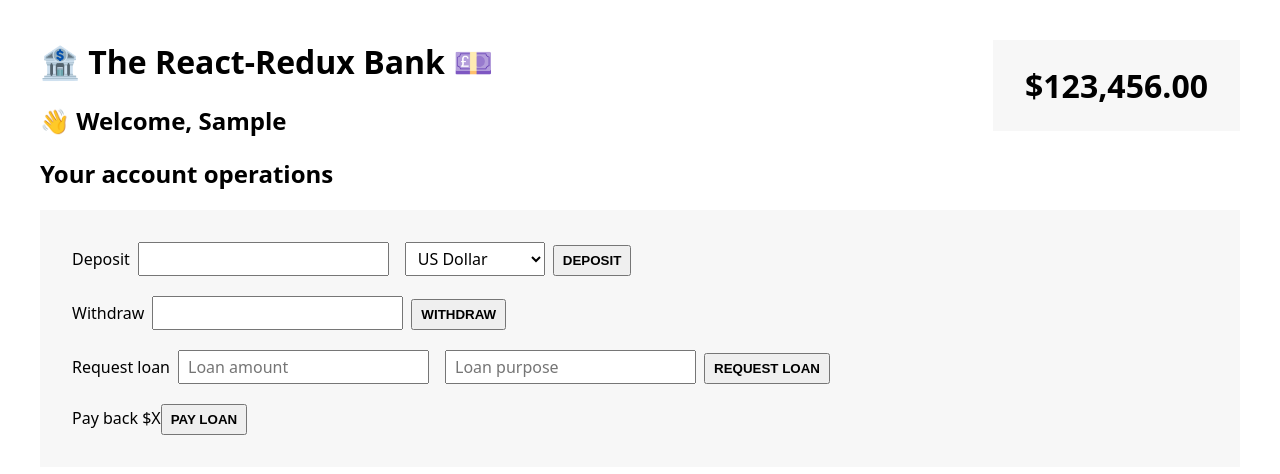
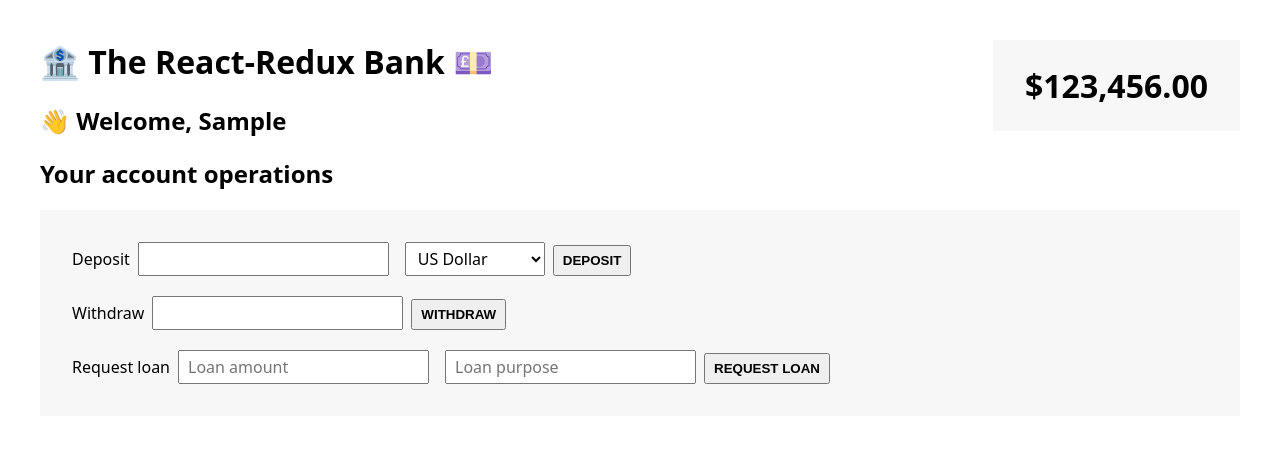
Before and after one commit to zeenat-abedin/redux-intro, a React (Create React App) app: page / in a window 1280 px wide. Both pictures are taken after typing "Sample", "Sample" into the empty fields and a click on the button "CREATE NEW CUSTOMER". Shown: the top 474 px of the page. Built offline with nearby package versions, Linux system fonts and the light colour scheme.

Commit message:
Update account operations component.
- Use `balance` from the store instead of the entire `account` object.
- Add `loanPurpose` to the state.
- Update the `handleRequestLoan` button to also set the `loanPurpose` state.
- Add a new button to pay back the loan.

```diff
--- a/src/features/accounts/AccountOperations.js
+++ b/src/features/accounts/AccountOperations.js
@@ -10,8 +10,8 @@ function AccountOperations() {
   const [currency, setCurrency] = useState("USD");
 
   const dispatch = useDispatch()
-  const account = useSelector(store => store.account)
-  console.log(account)
+  const { loan: currentLoan, loanPurpose: currentLoanPurpose, balance} = useSelector(store => store.account)
+  console.log(balance)
 
   function handleDeposit() {
     if (!depositAmount) return;
@@ -32,7 +32,9 @@ function AccountOperations() {
     setLoanPurpose("");
   }
 
-  function handlePayLoan() {}
+  function handlePayLoan() {
+
+  }
 
   return (
     <div>
@@ -85,10 +87,14 @@ function AccountOperations() {
           <button onClick={handleRequestLoan}>Request loan</button>
         </div>
 
-        <div>
-          <span>Pay back $X</span>
+        {
+          currentLoan > 0 && (
+          <div>
+          <span>Pay back ${currentLoan} { currentLoanPurpose }</span>
           <button onClick={handlePayLoan}>Pay loan</button>
-        </div>
+          </div>
+          )
+        }
       </div>
     </div>
   );
```
